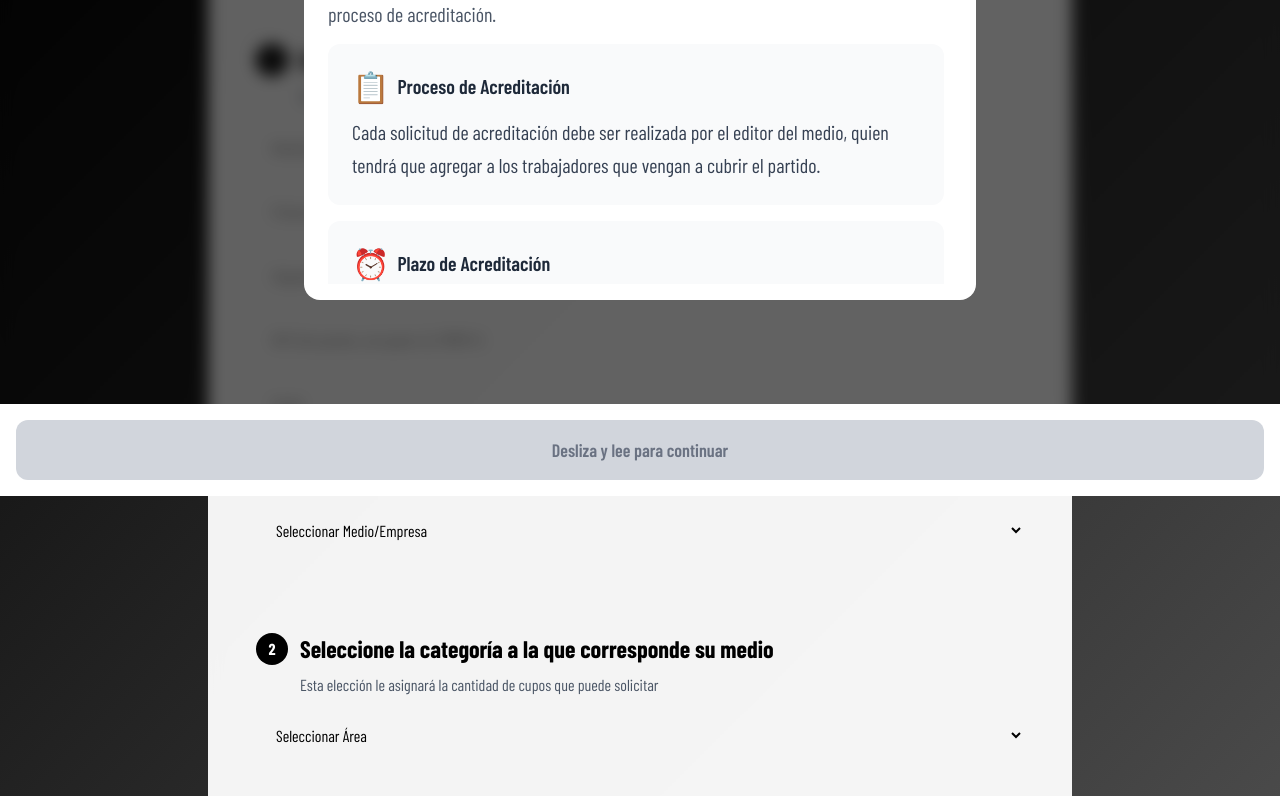
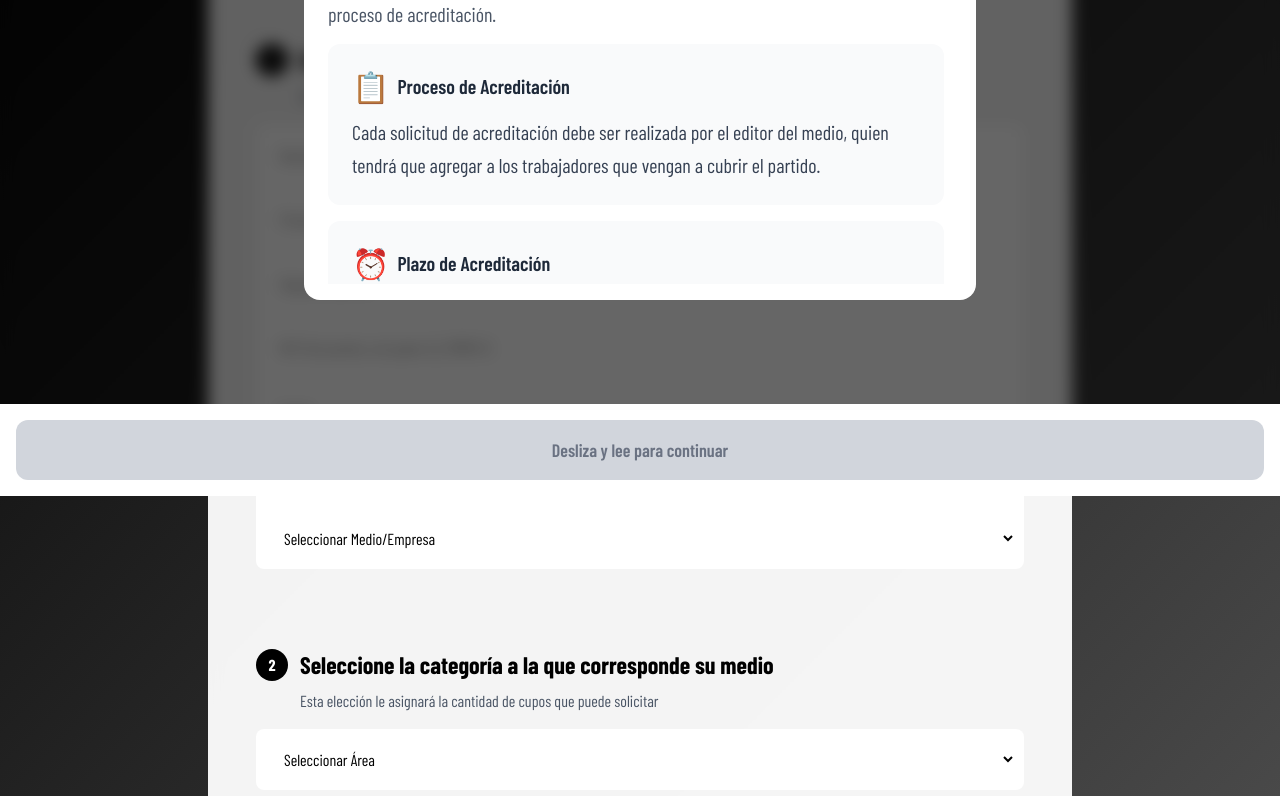
Before and after one commit to Antonio-Capra/acreditacion-hockey-prueba, a Next.js app: page /acreditacion in a window 1280 px wide. Shown: the part 304-1100 px from the top of the page. Built offline with nearby package versions, Linux system fonts and the light colour scheme; a web font is replaced by a local one.

Commit message:
bg en forms

```diff
--- a/app/acreditacion/page.tsx
+++ b/app/acreditacion/page.tsx
@@ -451,7 +451,7 @@ export default function AcreditacionPage() {
             title="Datos del Responsable"
             description="Información de contacto del responsable de la acreditación"
           >
-            <div className="grid grid-cols-1 sm:grid-cols-2 gap-4">
+            <div className="grid grid-cols-1 sm:grid-cols-2 gap-4 bg-white p-2 rounded-lg">
               <input
                 type="text"
                 placeholder="Nombre"
@@ -564,7 +564,7 @@ export default function AcreditacionPage() {
             title="Seleccione la categoría a la que corresponde su medio"
             description="Esta elección le asignará la cantidad de cupos que puede solicitar"
           >
-            <div className="grid grid-cols-1 sm:grid-cols-2 gap-4">
+            <div className="grid grid-cols-1 sm:grid-cols-2 gap-4 bg-white p-2 rounded-lg">
               <select
                 value={formData.area}
                 onChange={(e) => {
```
